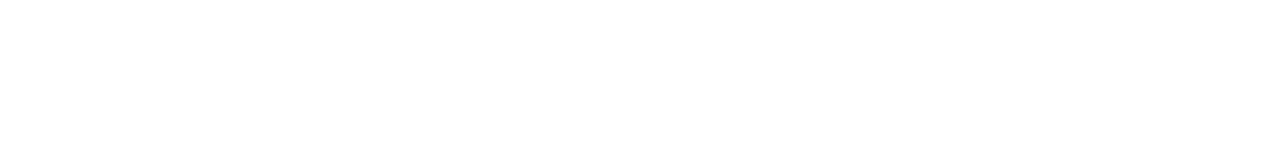
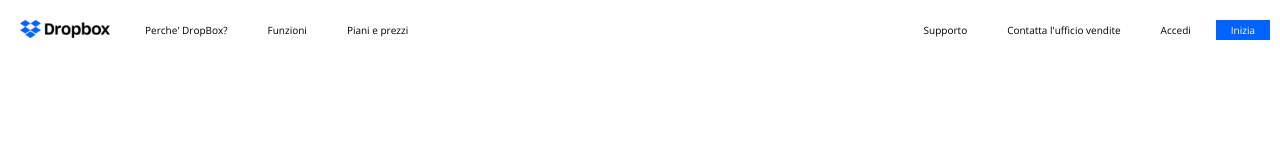
Before and after one commit to riccardoferro/htmlcss-dropbox, a plain HTML site: page index.html in a window 1280 px wide. Drawn offline with nearby package versions, Linux system fonts and the light colour scheme.

Commit message:
Completed header

```diff
--- a/css/style.css
+++ b/css/style.css
@@ -5,3 +5,56 @@
   padding: 0%;
   margin: 0%;
 }
+
+body {
+  font-family: "Open Sans", sans-serif;
+}
+
+header {
+  height: 60px;
+  line-height: 60px;
+  vertical-align: middle;
+  width: 100%;
+  position: fixed;
+}
+
+/* Float left*/
+.f-left {
+  float: left;
+}
+
+/* Float right*/
+.f-right {
+  float: right;
+}
+
+/*Size and position logo */
+.logo {
+  margin-left: 20px;
+  width: 90px;
+  padding-top: 20px;
+  margin-right: 20px;
+}
+/*Size and position buttons header */
+.btn {
+  font-size: x-small;
+  margin-top: 20px;
+  line-height: 20px;
+  padding: 0 15px;
+  margin-right: 10px;
+}
+
+header li {
+  list-style-type: none;
+}
+
+.btn a {
+  color: black;
+  text-decoration: none;
+}
+
+/*Background blue with color white */
+.bg-blue {
+  background-color: hsl(217deg 100% 50%);
+  color: white;
+}
--- a/index.html
+++ b/index.html
@@ -14,5 +14,22 @@
     <link rel="stylesheet" href="css/style.css" />
     <title>Dropbox</title>
   </head>
-  <body></body>
+  <body>
+    <!-- Start Header-->
+    <header>
+      <img class="logo f-left" src="img/logo-small.png" alt="logo of DropBox" />
+      <ul>
+        <li class="btn f-left"><a href="#">Perche' DropBox?</a></li>
+        <li class="btn f-left"><a href="#">Funzioni</a></li>
+        <li class="btn f-left"><a href="#">Piani e prezzi</a></li>
+      </ul>
+      <!-- Buttons side right-->
+      <ul>
+        <li class="btn f-right bg-blue">Inizia</li>
+        <li class="btn f-right">Accedi</li>
+        <li class="btn f-right">Contatta l'ufficio vendite</li>
+        <li class="btn f-right">Supporto</li>
+      </ul>
+    </header>
+  </body>
 </html>
```
